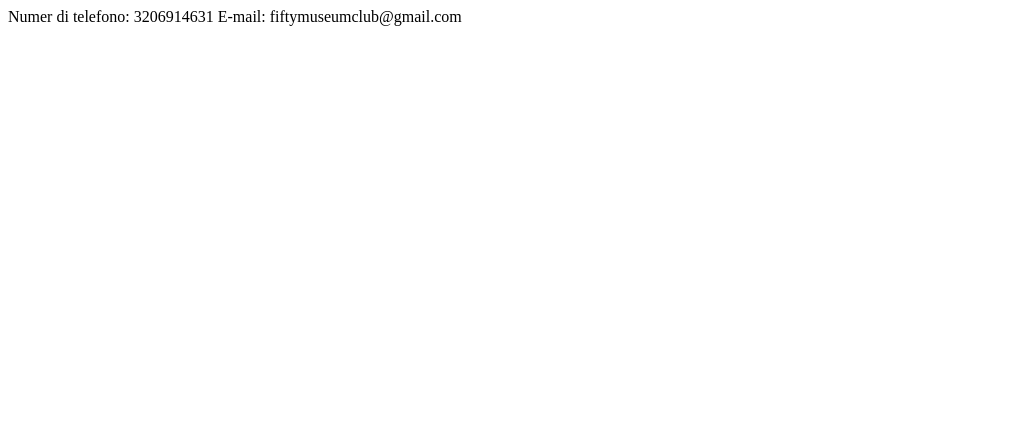
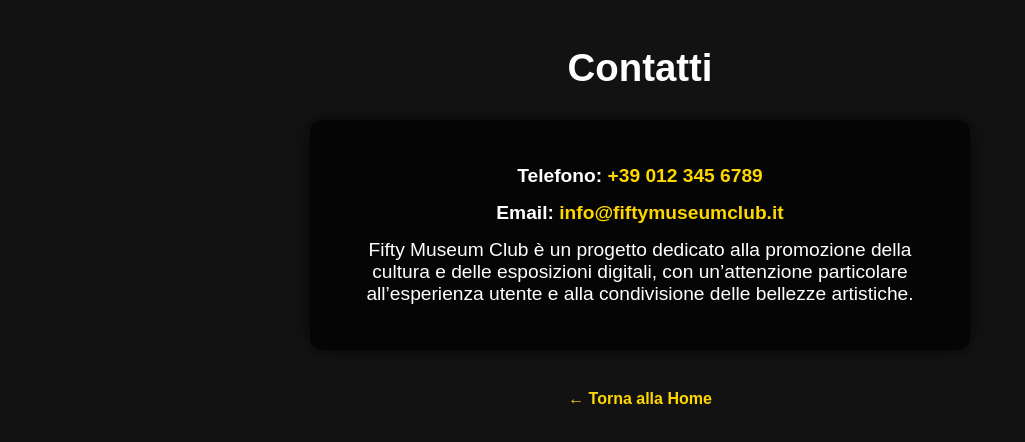
Before and after one commit to FIFTYMUSEUMCLUB/studious, a plain HTML site: page contatti.html in a window 1280 px wide. Shown: the whole page, without its empty margins (0-1025 px from the left). Drawn offline with Linux system fonts and the light colour scheme.

Commit message:
Update contatti.html

```diff
--- a/contatti.html
+++ b/contatti.html
@@ -1,2 +1,68 @@
-Numer di telefono: 3206914631
-E-mail: fiftymuseumclub@gmail.com
+<!DOCTYPE html>
+<html lang="it">
+<head>
+  <meta charset="UTF-8" />
+  <meta name="viewport" content="width=device-width, initial-scale=1" />
+  <title>Contatti - Fifty Museum Club</title>
+  <style>
+    body {
+      margin: 0;
+      padding: 20px;
+      font-family: Arial, sans-serif;
+      background-color: #121212;
+      color: white;
+      display: flex;
+      flex-direction: column;
+      align-items: center;
+      min-height: 100vh;
+      text-align: center;
+    }
+
+    h1 {
+      margin-bottom: 30px;
+      font-size: 2.4em;
+    }
+
+    .container {
+      background-color: rgba(0,0,0,0.7);
+      padding: 30px;
+      border-radius: 12px;
+      max-width: 600px;
+      width: 100%;
+      box-shadow: 0 0 15px rgba(0,0,0,0.6);
+    }
+
+    p {
+      font-size: 1.2em;
+      margin: 15px 0;
+    }
+
+    a {
+      color: #ffd700;
+      text-decoration: none;
+      font-weight: bold;
+    }
+
+    a:hover {
+      text-decoration: underline;
+    }
+
+    .back-link {
+      margin-top: 40px;
+      font-size: 1em;
+    }
+  </style>
+</head>
+<body>
+  <h1>Contatti</h1>
+  <div class="container">
+    <p><strong>Telefono:</strong> <a href="tel:+390123456789">+39 012 345 6789</a></p>
+    <p><strong>Email:</strong> <a href="mailto:info@fiftymuseumclub.it">info@fiftymuseumclub.it</a></p>
+    <p>Fifty Museum Club è un progetto dedicato alla promozione della cultura e delle esposizioni digitali, con un’attenzione particolare all’esperienza utente e alla condivisione delle bellezze artistiche.</p>
+  </div>
+
+  <div class="back-link">
+    <a href="index.html">&larr; Torna alla Home</a>
+  </div>
+</body>
+</html>
```
